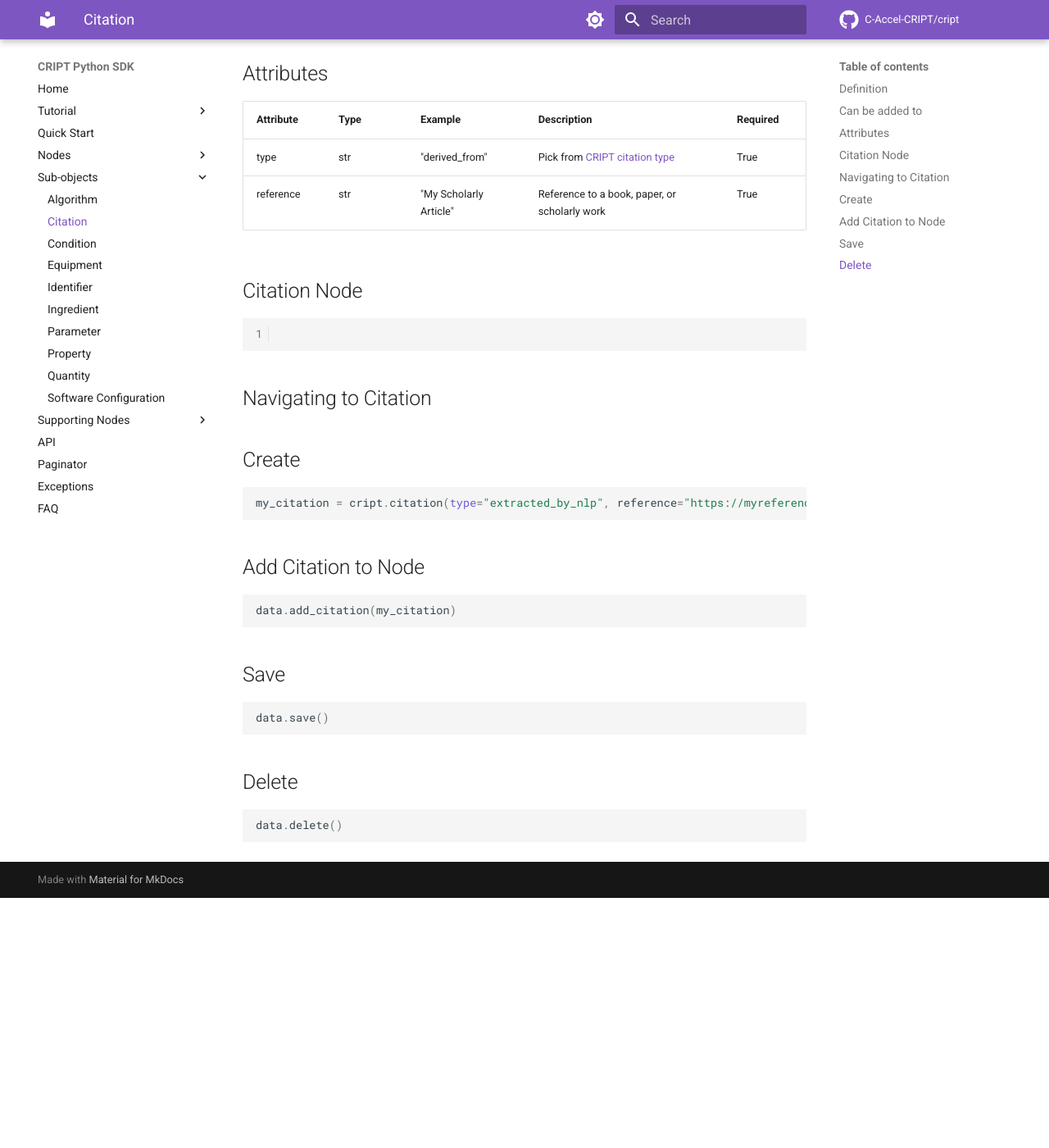
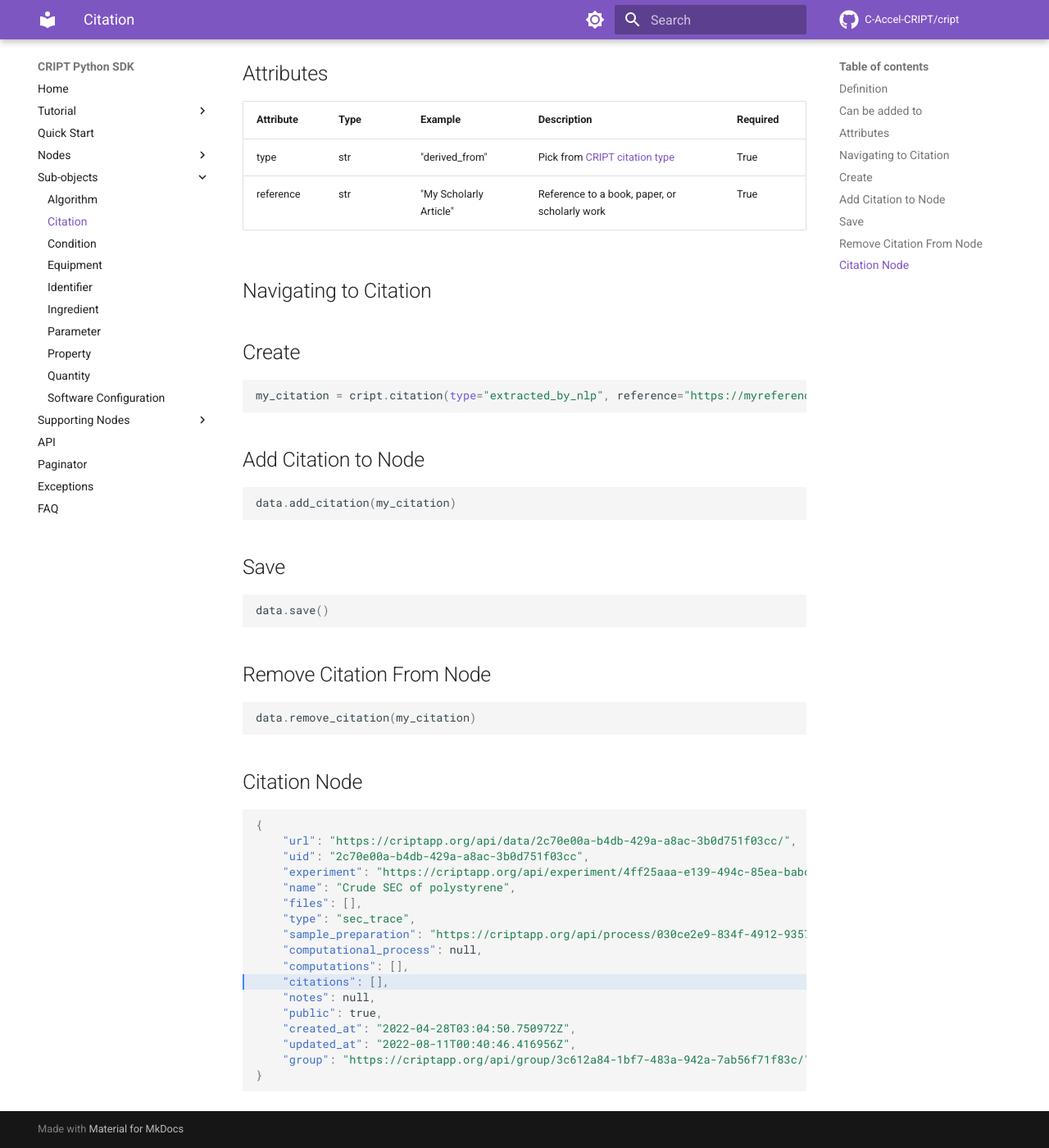
Before and after one commit to C-Accel-CRIPT/sdk-archive, an MkDocs documentation site: the page built from docs/subobjects/citation.md, in a window 1280 px wide and 1400 px high, scrolled down 627 px. Shown: the whole window at 82% size. Built offline with MkDocs 1.6.1 and Material for MkDocs 9.7.7, drawn with Linux system fonts in a browser that asks for light colours; comment, search, counter and statistics services are not loaded; before the commit the page ends 1722 px from its top, so only the background shows below that.

Commit message:
finished first draft citations

````diff
--- a/docs/subobjects/citation.md
+++ b/docs/subobjects/citation.md
@@ -25,13 +25,6 @@ data was directly extracted from, inspired by, derived from, etc. the
 | type      | str  | "derived_from"        | Pick from [CRIPT citation type](https://criptapp.org/keys/citation-type/) | True     |
 | reference | str  | "My Scholarly Article" | Reference to a book, paper, or scholarly work                             | True     |
 
-
-## Citation Node
-
-```json linenums="1" hl_lines="10"
-
-```
-
 ## Navigating to Citation
 
 ## Create
@@ -49,7 +42,29 @@ data.add_citation(my_citation)
 data.save()
 ```
 
-## Delete
+## Remove Citation From Node
 ```python
-data.delete()
+data.remove_citation(my_citation)
 ```
+
+## Citation Node
+
+```json hl_lines="11"
+{
+    "url": "https://criptapp.org/api/data/2c70e00a-b4db-429a-a8ac-3b0d751f03cc/",
+    "uid": "2c70e00a-b4db-429a-a8ac-3b0d751f03cc",
+    "experiment": "https://criptapp.org/api/experiment/4ff25aaa-e139-494c-85ea-babca0a4c24c/",
+    "name": "Crude SEC of polystyrene",
+    "files": [],
+    "type": "sec_trace",
+    "sample_preparation": "https://criptapp.org/api/process/030ce2e9-834f-4912-9357-e589b1d1e7c1/",
+    "computational_process": null,
+    "computations": [],
+    "citations": [],
+    "notes": null,
+    "public": true,
+    "created_at": "2022-04-28T03:04:50.750972Z",
+    "updated_at": "2022-08-11T00:40:46.416956Z",
+    "group": "https://criptapp.org/api/group/3c612a84-1bf7-483a-942a-7ab56f71f83c/"
+}
+```
````
